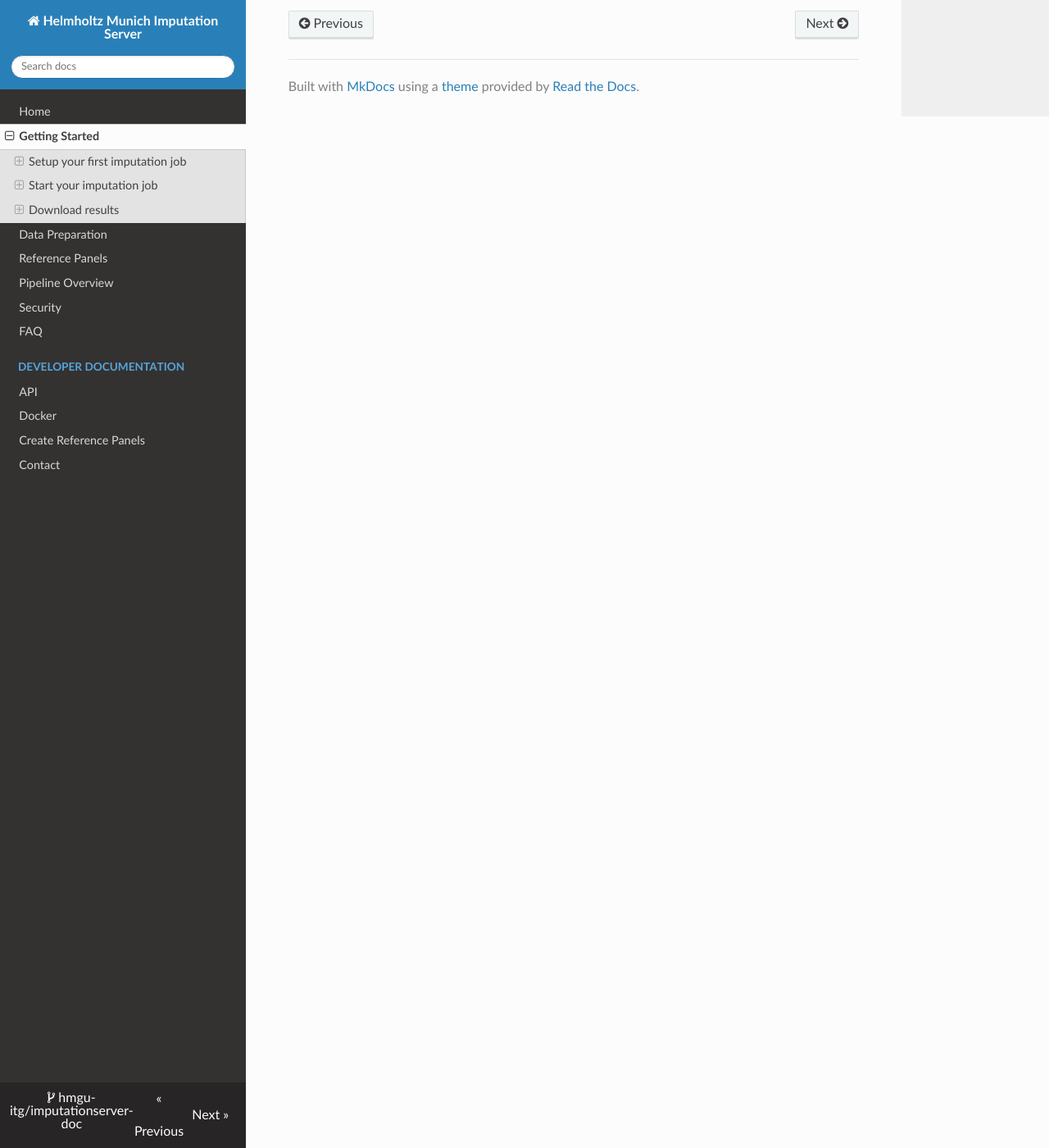
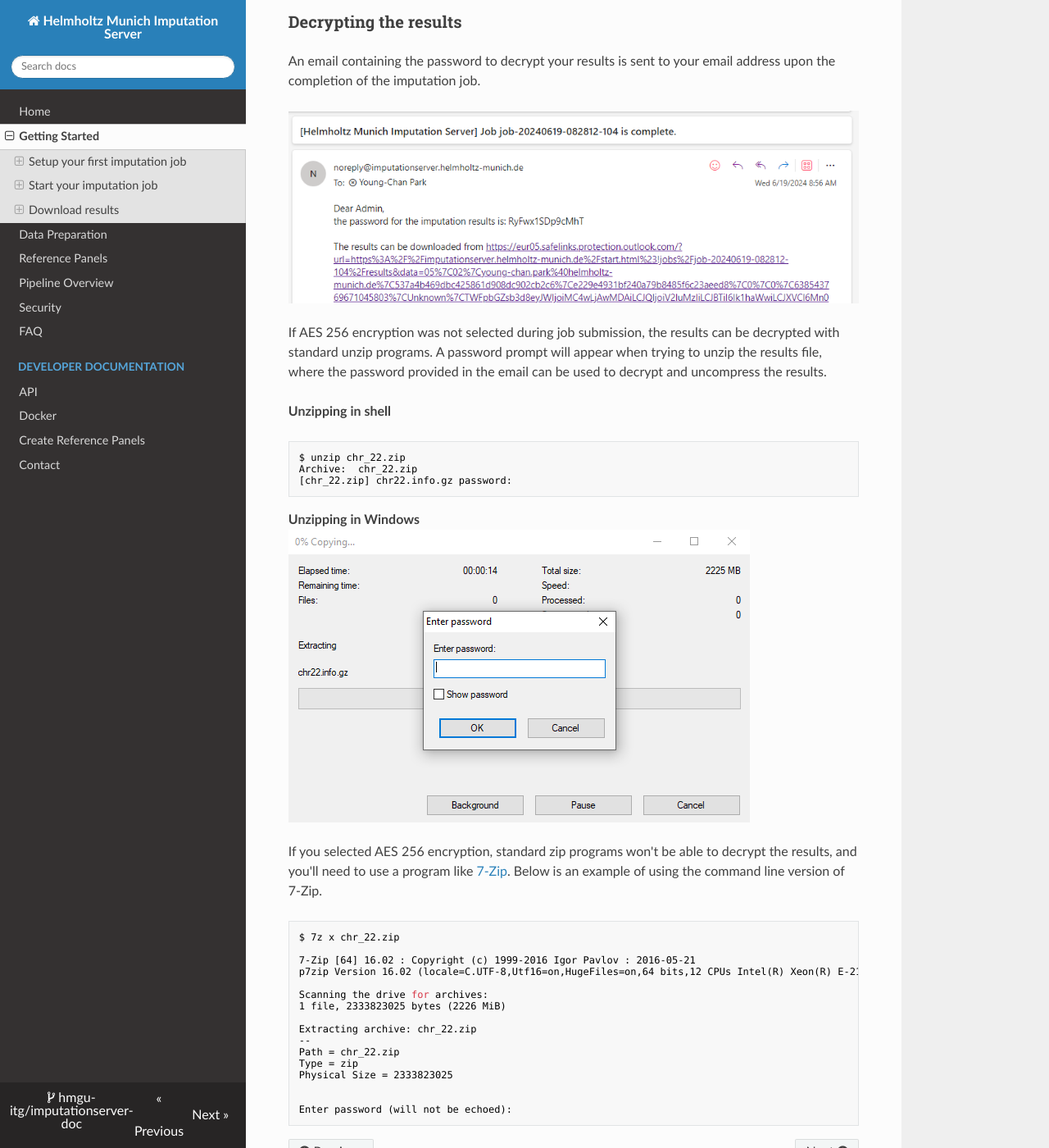
Before and after one commit to hmgu-itg/imputationserver-doc, an MkDocs documentation site: the page built from docs/getting-started.md, in a window 1280 px wide and 1400 px high, scrolled down 10005 px. Shown: the whole window at 82% size. Built offline with MkDocs 1.6.1, drawn with Linux system fonts in a browser that asks for light colours; nearby versions of some CDN libraries.

Commit message:
Added documentation on decrypting imputation job results

````diff
--- a/docs/getting-started.md
+++ b/docs/getting-started.md
@@ -157,3 +157,44 @@ In order to download results via the commandline using `wget`or `aria2` you need
 A new dialog appears which provides you all the private link. Click on the tab **wget command** to get a copy & paste ready command that can be used on Linux or MacOS to download the files individually in your terminal.
 
 The command for downloading all results at once is also provided, which you can also copy & paste to your terminal to initiate the download.
+
+
+### Decrypting the results
+
+An email containing the password to decrypt your results is sent to your email address upon the completion of the imputation job.
+
+![](images/job-complete-email.png)
+
+If AES 256 encryption was not selected during job submission, the results can be decrypted with standard unzip programs. A password prompt will appear when trying to unzip the results file, where the password provided in the email can be used to decrypt and uncompress the results.
+
+**Unzipping in shell**
+```sh
+$ unzip chr_22.zip
+Archive:  chr_22.zip
+[chr_22.zip] chr22.info.gz password:
+```
+
+**Unzipping in Windows**
+![](images/unzip-password-windows.png)
+
+
+If you selected AES 256 encryption, standard zip programs won't be able to decrypt the results, and you'll need to use a program like [7-Zip](https://www.7-zip.org/). Below is an example of using the command line version of 7-Zip.
+
+```sh
+$ 7z x chr_22.zip
+
+7-Zip [64] 16.02 : Copyright (c) 1999-2016 Igor Pavlov : 2016-05-21
+p7zip Version 16.02 (locale=C.UTF-8,Utf16=on,HugeFiles=on,64 bits,12 CPUs Intel(R) Xeon(R) E-2176M  CPU @ 2.70GHz (906EA),ASM,AES-NI)
+
+Scanning the drive for archives:
+1 file, 2333823025 bytes (2226 MiB)
+
+Extracting archive: chr_22.zip
+--
+Path = chr_22.zip
+Type = zip
+Physical Size = 2333823025
+
+
+Enter password (will not be echoed):
+```
````
Also changed, not shown: docs/images/job-complete-email.png (added), docs/images/unzip-password-windows.png (added).
